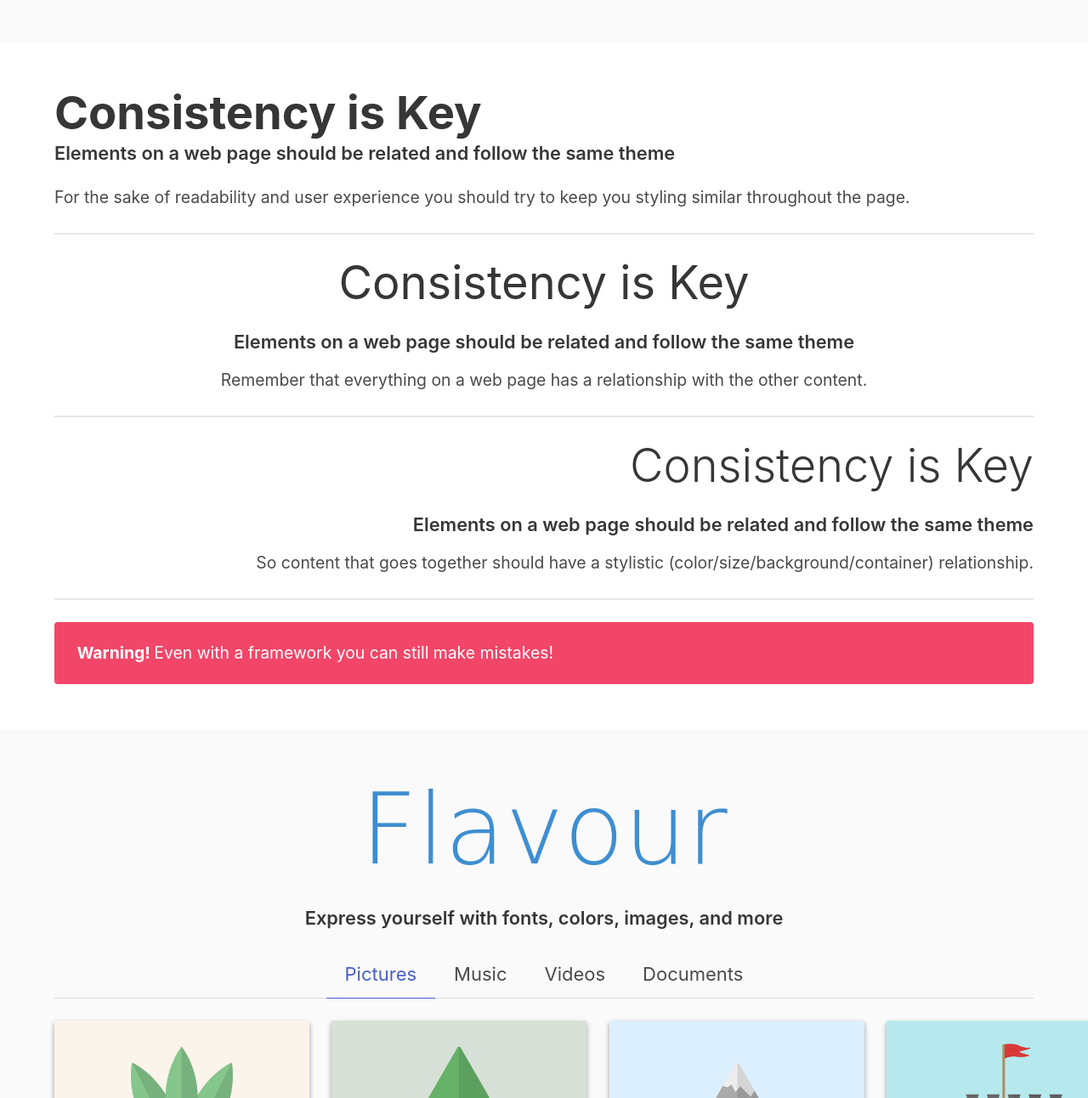
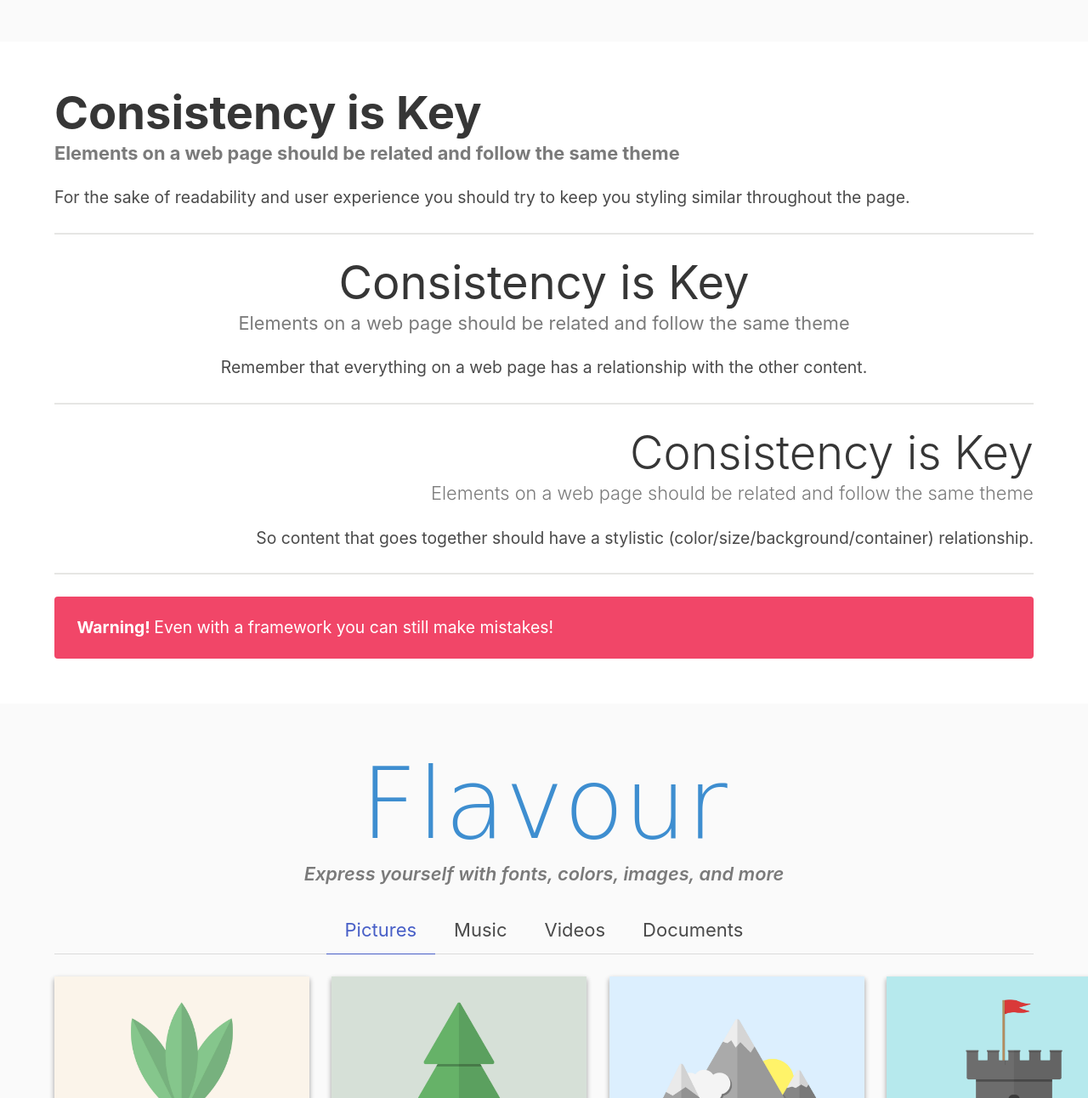
Before and after one commit to jdmar3-comp426/a02-hmhass, a website: page index.html in a window 1280 px wide. Shown: the part 1466-2758 px from the top of the page at 85% size. Drawn offline with nearby package versions, Linux system fonts and the light colour scheme; a web font is replaced by a local one.

Commit message:
subtitles

```diff
--- a/index.html
+++ b/index.html
@@ -58,7 +58,7 @@
     <div class="container">
         <div class="content">
             <h1 class="title has-text-weight-bold">Consistency is Key</h1>
-            <h5 class="subtitle">Elements on a web page should be related and follow the same theme</h5>
+            <h5 class="subtitle has-text-grey has-text-weight-bold">Elements on a web page should be related and follow the same theme</h5>
             <p>
 	    	For the sake of readability and user experience you should try to keep you styling similar throughout the page.
 	    </p>
@@ -66,7 +66,7 @@
         <hr>
         <div class="content has-text-centered">
             <h1 class="title has-text-weight-normal">Consistency is Key</h1>
-            <h5 class="">Elements on a web page should be related and follow the same theme</h5>
+            <h5 class="subtitle has-text-grey has-text-weight-normal">Elements on a web page should be related and follow the same theme</h5>
             <p>
 	    	Remember that everything on a web page has a relationship with the other content.
 	    </p>
@@ -74,7 +74,7 @@
         <hr>
         <div class="content has-text-right">
             <h1 class="title has-text-weight-light">Consistency is Key</h1>
-            <h5 class="">Elements on a web page should be related and follow the same theme</h5>
+            <h5 class="subtitle has-text-grey has-text-weight-light">Elements on a web page should be related and follow the same theme</h5>
             <p>
 	    	So content that goes together should have a stylistic (color/size/background/container) relationship.
 	    </p>
@@ -89,7 +89,7 @@
     <div class="container">
         <div class="content has-text-centered">
             <h1 class="title has-text-info is-family-secondary">Flavour</h1>
-            <h5 class="">Express yourself with fonts, colors, images, and more</h5>
+            <h5 class="subtitle has-text-grey is-italic">Express yourself with fonts, colors, images, and more</h5>
         </div>
         <div class="tabs is-medium is-centered">
             <ul>
```
